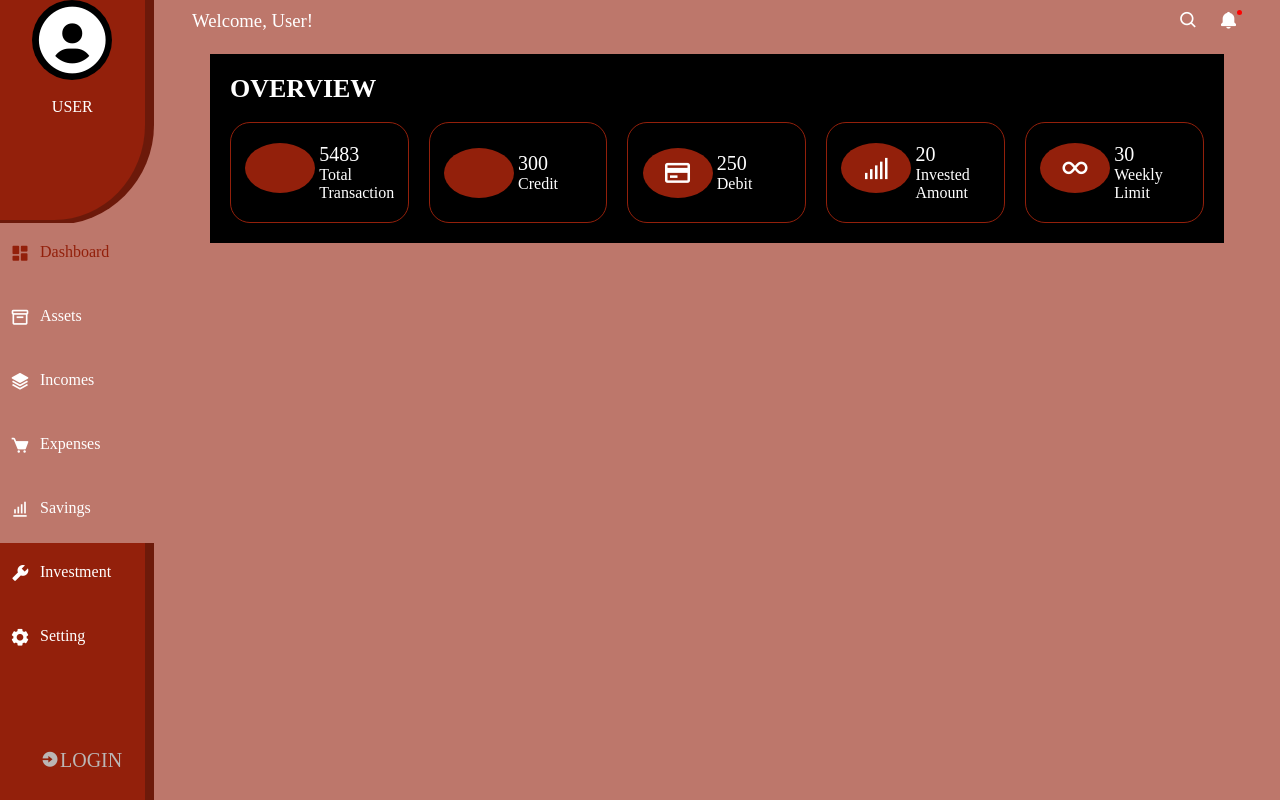
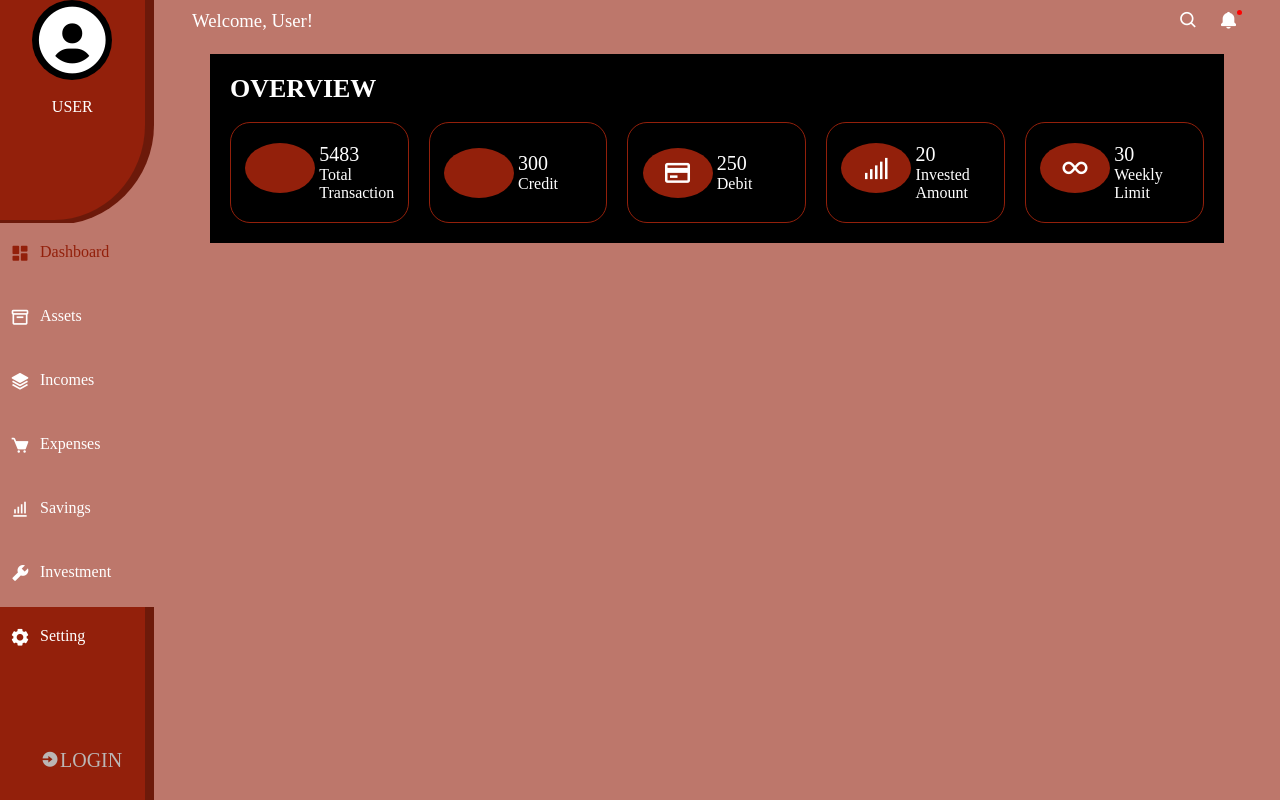
Before and after one commit to Lovethrech/personal-finance-manager, a Vue app: page / in a window 1280 px wide. Built offline with nearby package versions, Linux system fonts and the light colour scheme; some icons are missing.

Commit message:
...finetuning all available components.

```diff
--- a/src/stores/sideNavColor.js
+++ b/src/stores/sideNavColor.js
@@ -14,7 +14,7 @@ export const useSideNavColorStore = defineStore('sideNavColor', () => {
     const incomeActive = ref({ backgroundColor: defaultBgColor, borderRadius: "0", color: defaultColor, fontWeight:defaultFontWeight, borderRight: "9px outset #723a3052", borderBottom:"0", borderTop: "0" });
     const expenseActive = ref({ backgroundColor: defaultBgColor, borderRadius: "0", color: defaultColor, fontWeight:defaultFontWeight, borderRight: "9px outset #723a3052", borderBottom:"0", borderTop: "0" });
     const savingActive = ref({ backgroundColor: defaultBgColor, borderRadius: "0", color: defaultColor, fontWeight:defaultFontWeight, borderRight: "9px outset #723a3052", borderBottom:"0", borderTop: "0" });
-    const supportActive = ref({ backgroundColor: defaultBgColor, borderRadius: "0", color: defaultColor, fontWeight:defaultFontWeight, borderRight: "9px outset #723a3052", borderBottom:"0", borderTop: "0" });
+    const investmentActive = ref({ backgroundColor: defaultBgColor, borderRadius: "0", color: defaultColor, fontWeight:defaultFontWeight, borderRight: "9px outset #723a3052", borderBottom:"0", borderTop: "0" });
     const settingActive = ref({ backgroundColor: defaultBgColor, borderRadius: "0", color: defaultColor, fontWeight:defaultFontWeight, borderRight: "9px outset #723a3052", borderBottom:"0", borderTop: "0" });
     const profileBorderStyle=ref({borderRadius: "0 0 100px 0", borderRight: "9px outset #723a3052", borderBottom: "5px outset #723a3052"});
     const loginBorderStyle=ref({borderRadius: "0", borderRight: "9px outset #723a3052", borderTop:"0"});
@@ -57,13 +57,13 @@ export const useSideNavColorStore = defineStore('sideNavColor', () => {
         savingActive.value.borderRight="9px outset #723a3052";
         savingActive.value.borderTop="0";
         savingActive.value.borderBottom="0";
-        supportActive.value.backgroundColor = defaultBgColor;
-        supportActive.value.borderRadius = "0";
-        supportActive.value.color = defaultColor;
-        supportActive.value.fontWeight=defaultFontWeight;
-        supportActive.value.borderRight="9px outset #723a3052";
-        supportActive.value.borderTop="0";
-        supportActive.value.borderBottom="0";
+        investmentActive.value.backgroundColor = defaultBgColor;
+        investmentActive.value.borderRadius = "0";
+        investmentActive.value.color = defaultColor;
+        investmentActive.value.fontWeight=defaultFontWeight;
+        investmentActive.value.borderRight="9px outset #723a3052";
+        investmentActive.value.borderTop="0";
+        investmentActive.value.borderBottom="0";
         settingActive.value.backgroundColor = defaultBgColor;
         settingActive.value.borderRadius = "0";
         settingActive.value.color = defaultColor;
@@ -138,17 +138,17 @@ export const useSideNavColorStore = defineStore('sideNavColor', () => {
         savingActive.value.color = activeColor;
         savingActive.value.fontWeight=activeFontWeight;
         expenseActive.value.borderRadius = "0 0 100px 0";
-        supportActive.value.borderRadius = "0 100px 0 0";
+        investmentActive.value.borderRadius = "0 100px 0 0";
         profileBorderStyle.value.borderRadius="0";
         profileBorderStyle.value.borderBottom="0";
     };
 
     const sideNavSupportClick = () => {
         resetColors();
-        supportActive.value.backgroundColor = activeBgColor;
-        supportActive.value.borderRadius = "0";
-        supportActive.value.color = activeColor;
-        supportActive.value.fontWeight=activeFontWeight;
+        investmentActive.value.backgroundColor = activeBgColor;
+        investmentActive.value.borderRadius = "0";
+        investmentActive.value.color = activeColor;
+        investmentActive.value.fontWeight=activeFontWeight;
         savingActive.value.borderRadius = "0 0 100px 0";
         settingActive.value.borderRadius = "0 100px 0 0";
         profileBorderStyle.value.borderRadius="0";
@@ -161,12 +161,12 @@ export const useSideNavColorStore = defineStore('sideNavColor', () => {
         settingActive.value.borderRadius = "0";
         settingActive.value.color = activeColor;
         settingActive.value.fontWeight=activeFontWeight;
-        supportActive.value.borderRadius = "0 0 100px 0";
+        investmentActive.value.borderRadius = "0 0 100px 0";
         profileBorderStyle.value.borderRadius="0";
         profileBorderStyle.value.borderBottom="0";
         loginBorderStyle.value.borderRadius="0 100px 0 0";
         loginBorderStyle.value.borderTop="5px outset #723a3052";
     };
 
-    return {dashboardActive, assetActive, incomeActive, expenseActive, savingActive, supportActive, settingActive, profileBorderStyle, loginBorderStyle, sideNavDashboardClick, sideNavassetClick, sideNavOrderClick, sideNavPurchaseClick, sideNavReportingClick, sideNavSupportClick, sideNavSettingClick};
+    return {dashboardActive, assetActive, incomeActive, expenseActive, savingActive, investmentActive, settingActive, profileBorderStyle, loginBorderStyle, sideNavDashboardClick, sideNavassetClick, sideNavOrderClick, sideNavPurchaseClick, sideNavReportingClick, sideNavSupportClick, sideNavSettingClick};
 });
```
